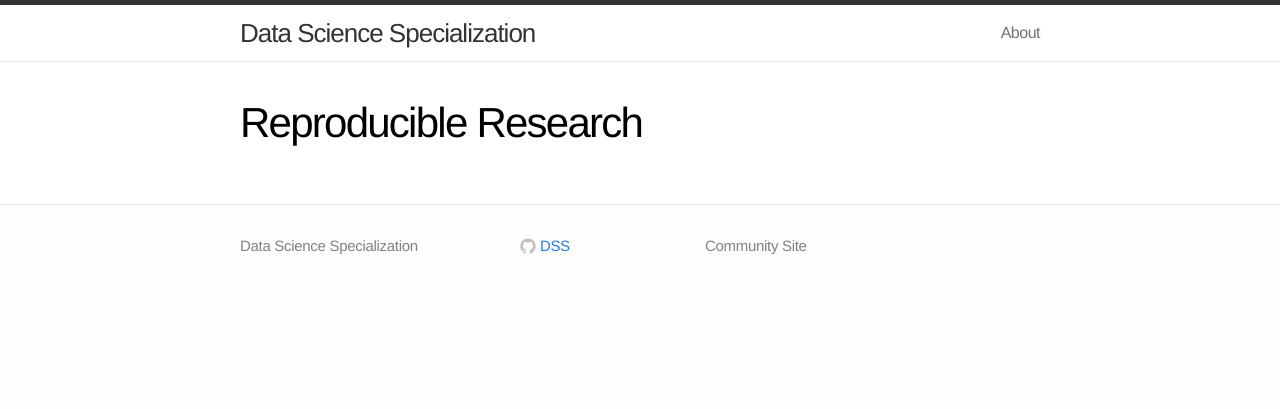
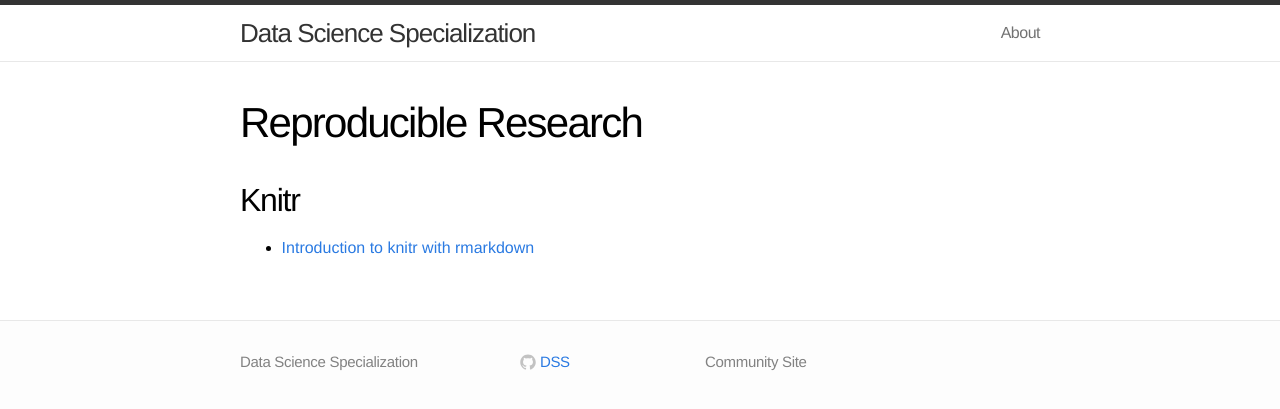
Before and after one commit to DataScienceSpecialization/DataScienceSpecialization.github.io, a Jekyll site: the page built from repres.md, in a window 1280 px wide. Shown: the top 409 px of the page. Built offline with Jekyll 4.4.1, drawn with Linux system fonts in a browser that asks for light colours.

Commit message:
Added link to knitr intro

```diff
--- a/repres.md
+++ b/repres.md
@@ -3,3 +3,7 @@ layout: page
 title: Reproducible Research
 permalink: /repres/
 ---
+
+## Knitr
+
+- [Introduction to knitr with rmarkdown](https://sachsmc.github.io/knit-git-markr-guide/knitr/knit.html)
```
